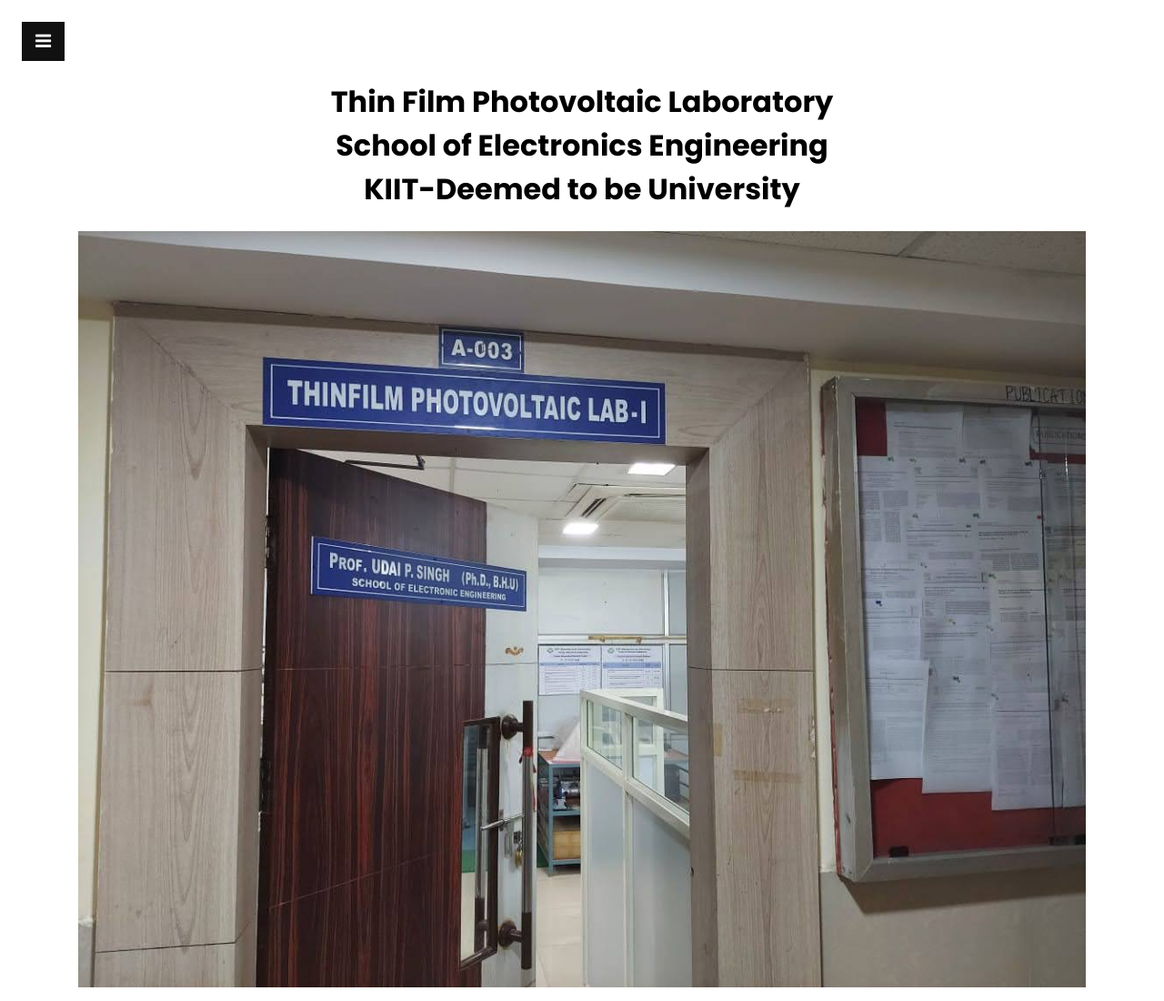
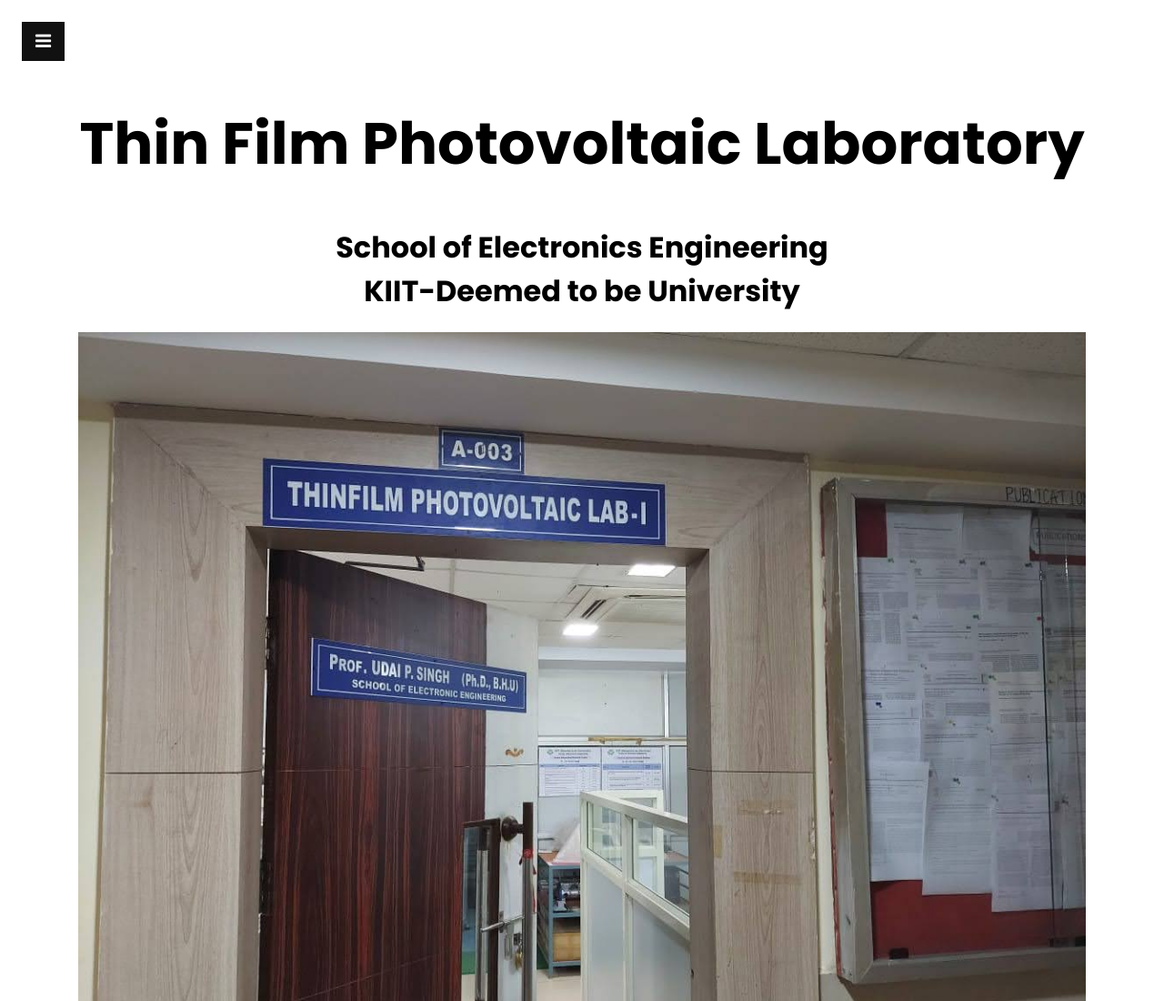
Before and after one commit to thinfilmphotovoltaiclab/thinfilmphotovoltaiclab.github.io, a plain HTML site: page index.html in a window 1280 px wide. Shown: the top 1100 px of the page at 91% size. Drawn offline with Linux system fonts and the light colour scheme.

Commit message:
Redo Heading

```diff
--- a/css/style.css
+++ b/css/style.css
@@ -72,6 +72,17 @@
       float: left;
       padding-right: 10%;
       padding-left: 5%;
+  }
+
+  .mahel{
+    display: block;
+    font-size: 4em;
+    margin-top: 0.67em;
+    margin-bottom: 0.67em;
+    margin-left: 0;
+    margin-right: 0;
+    font-weight: bold;
+    text-align: center;
   }
 
   .mahe{
@@ -294,4 +305,5 @@
     .collapsible {font-size: 5px;}
     td {font-size: 20%;}
     .mahe{font-size: .67em; margin-top: 2.33em; margin-bottom: 2.33em;}
+    .mahel{font-size: 1em; margin-top: 2.33em; margin-bottom: 2.33em;}
   }
--- a/index.html
+++ b/index.html
@@ -25,7 +25,8 @@
 
 <div id="main">
   <button class="openbtn" onclick="openNav()" id="hkl"><i class="fa fa-bars"></i></button>
-  <p class="mahe">Thin Film Photovoltaic Laboratory<br>School of Electronics Engineering<br>KIIT-Deemed to be University</p>
+  <p class="mahel">Thin Film Photovoltaic Laboratory</p>
+  <p class="mahe">School of Electronics Engineering<br>KIIT-Deemed to be University</p>
   <div class="slidu">
     <img class="responsiveban" src="asset/IMG-20211027-WA0043.jpg">
     <img class="responsiveban" src="asset/IMG-20211027-WA0044.jpg">
```
